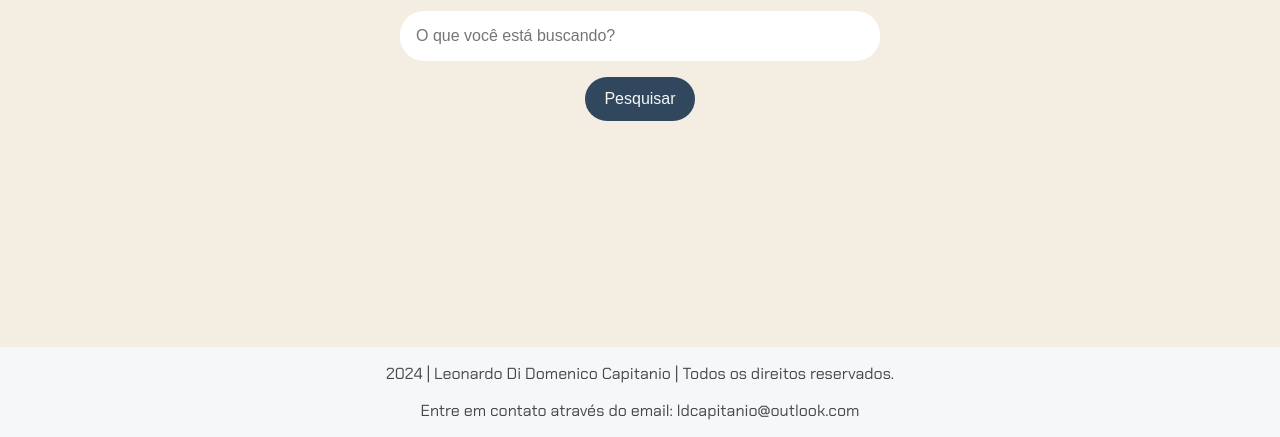
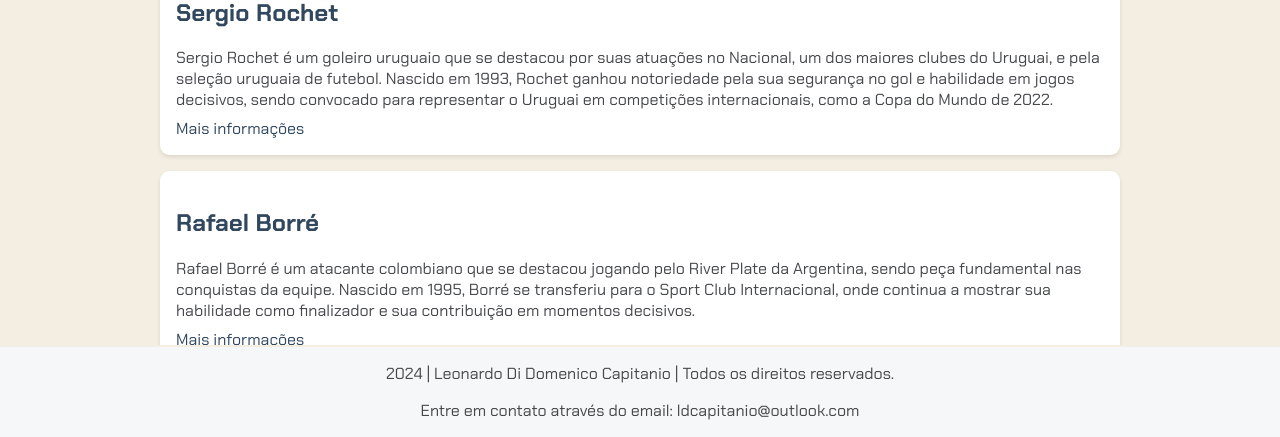
Before and after one commit to domenicoleonardo/Imers-o-Dev-com-Google-Gemini, a plain HTML site: page index.html in a window 1280 px wide. Shown: the part 363-800 px from the top of the page. Drawn offline with Linux system fonts and the light colour scheme.

Commit message:
Introdução de campo de pequisa e novas funcionalidades

```diff
--- a/index.html
+++ b/index.html
@@ -1,24 +1,66 @@
 <!DOCTYPE html>
 <html lang="pt-br">
+
 <head>
     <meta charset="UTF-8">
     <meta name="viewport" content="width=device-width, initial-scale=1.0">
     <link rel="stylesheet" href="styles.css"><!-- Linkar o html com o CSS, nome precisa ser igual ao do arquivo -->
     <title>Domenico Fotografia</title>
 </head>
+
 <body>
 
     <header><!-- Cabeçalho -->
         <h1>
-            Leonardo Di Domenico Fotógrafo
+            Atletas do Sport Club Internacional
         </h1>
     </header>
 
     <main><!-- Conteúdo principal -->
         <section> <!-- Separa por seções -->
-        <input type="text" placeholder="O que você está buscando?">
-        <button> Pesquisar </button>
+            <input type="text" placeholder="O que você está buscando?">
+            <button> Pesquisar </button>
         </section><!-- Separa por seções -->
+
+        <section class="resultados-pesquisa">
+            <div class="item-resultado">
+                <h2>
+                    <a href="#" target="_blank">Sergio Rochet</a>
+                </h2>
+                <p class="descricao-meta">Sergio Rochet é um goleiro uruguaio que se destacou por suas atuações no
+                    Nacional, um dos maiores clubes do Uruguai, e pela seleção uruguaia de futebol. Nascido em 1993,
+                    Rochet ganhou notoriedade pela sua segurança no gol e habilidade em jogos decisivos, sendo convocado
+                    para representar o Uruguai em competições internacionais, como a Copa do Mundo de 2022.</p>
+                <a href="https://www.transfermarkt.com.br/sergio-rochet/profil/spieler/264014" target="_blank">Mais
+                    informações</a>
+            </div>
+
+            <div class="item-resultado">
+                <h2>
+                    <a href="#" target="_blank">Rafael Borré</a>
+                </h2>
+                <p class="descricao-meta">Rafael Borré é um atacante colombiano que se destacou jogando pelo River Plate
+                    da Argentina, sendo peça fundamental nas conquistas da equipe. Nascido em 1995, Borré se transferiu
+                    para o Sport Club Internacional, onde continua a mostrar sua habilidade como finalizador e sua
+                    contribuição em momentos decisivos.</p>
+                <a href="https://www.transfermarkt.com.br/rafael-borre/profil/spieler/351723" target="_blank">Mais
+                    informações</a>
+            </div>
+
+            <div class="item-resultado">
+                <h2>
+                    <a href="#" target="_blank">Alan Patrick</a>
+                </h2>
+                <p class="descricao-meta">Alan Patrick é um meia brasileiro com passagem destacada pelo futebol europeu,
+                    tendo atuado no Shakhtar Donetsk. Nascido em 1991, Alan Patrick retornou ao Brasil para jogar no
+                    Sport Club Internacional, onde se consolidou como um dos principais armadores da equipe, reconhecido
+                    por sua visão de jogo e precisão nos passes.</p>
+                <a href="https://www.transfermarkt.com.br/alan-patrick/profil/spieler/118190" target="_blank">Mais
+                    informações</a>
+            </div>
+
+
+        </section>
     </main>
 
     <footer><!-- Rodapé -->
@@ -30,4 +72,5 @@
 
 
 </body>
+
 </html>
```
Also changed, not shown: app.js (added).
